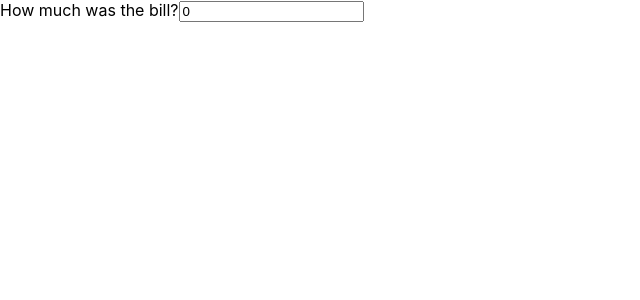
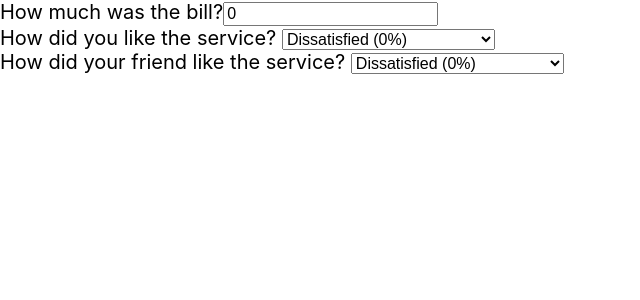
Before and after one commit to SenseiZarkoDukic/tip-calculator, a React (Create React App) app: page / in a window 1280 px wide. Shown: the top 300 px of the page, without its empty margins (0-640 px from the left). Built offline with nearby package versions, Linux system fonts and the light colour scheme.

Commit message:
Created states for myTip, friendTip, variables with calculations for totalTip, and totalPayment. Events to set myTip, and friendTip.

```diff
--- a/src/App.js
+++ b/src/App.js
@@ -2,6 +2,14 @@ import { useState } from "react";
 
 export default function App() {
   const [bill, setBill] = useState(0);
+  const [myTip, setMyTip] = useState(0);
+  const [friendTip, setFriendTip] = useState(0);
+
+  const totalTip = (myTip + friendTip) / 2;
+
+  const totalPayment = bill + totalTip;
+
+  console.log(myTip, friendTip, totalTip, totalPayment);
   const handleSubmit = (e) => {
     e.preventDefault();
   };
@@ -12,8 +20,13 @@ export default function App() {
         <BillInput bill={bill} onBill={setBill}>
           How much was the bill?
         </BillInput>
-        <SelectPercentage />
-        <SelectPercentage />
+        <SelectPercentage bill={bill} onTip={setMyTip}>
+          How did you like the service?
+        </SelectPercentage>
+        <SelectPercentage bill={bill} onTip={setFriendTip}>
+          How did your friend like the service?
+        </SelectPercentage>
+
         <Output />
         <Reset />
       </form>
@@ -22,19 +35,31 @@ export default function App() {
 }
 
 function BillInput({ bill, onBill, children }) {
-  const handleChange = (e) => onBill(e.target.value);
+  const handleChange = (e) => onBill(Number(e.target.value));
   console.log(bill);
 
   return (
-    <div>
+    <div className="questions">
       {children}
       <input type="text" value={bill} onChange={handleChange} />
     </div>
   );
 }
 
-function SelectPercentage() {
-  return <div></div>;
+function SelectPercentage({ bill, children, onTip }) {
+  const handleSelect = (e) => onTip(bill * e.target.value);
+
+  return (
+    <div className="questions">
+      {children}{" "}
+      <select onChange={handleSelect}>
+        <option value={0}>Dissatisfied (0%)</option>
+        <option value={0.05}>It was okay (5%)</option>
+        <option value={0.1}>It was good (10%)</option>
+        <option value={0.2}>Absolutely amazing! (20%)</option>
+      </select>
+    </div>
+  );
 }
 
 function Output() {
--- a/src/index.css
+++ b/src/index.css
@@ -1,13 +1,23 @@
 body {
   margin: 0;
-  font-family: -apple-system, BlinkMacSystemFont, 'Segoe UI', 'Roboto', 'Oxygen',
-    'Ubuntu', 'Cantarell', 'Fira Sans', 'Droid Sans', 'Helvetica Neue',
+  font-family: -apple-system, BlinkMacSystemFont, "Segoe UI", "Roboto", "Oxygen",
+    "Ubuntu", "Cantarell", "Fira Sans", "Droid Sans", "Helvetica Neue",
     sans-serif;
   -webkit-font-smoothing: antialiased;
   -moz-osx-font-smoothing: grayscale;
 }
 
 code {
-  font-family: source-code-pro, Menlo, Monaco, Consolas, 'Courier New',
+  font-family: source-code-pro, Menlo, Monaco, Consolas, "Courier New",
     monospace;
 }
+
+input,
+select {
+  /* padding: 12px 20px; */
+  font-size: 16px;
+}
+
+.questions {
+  font-size: 20px;
+}
```
